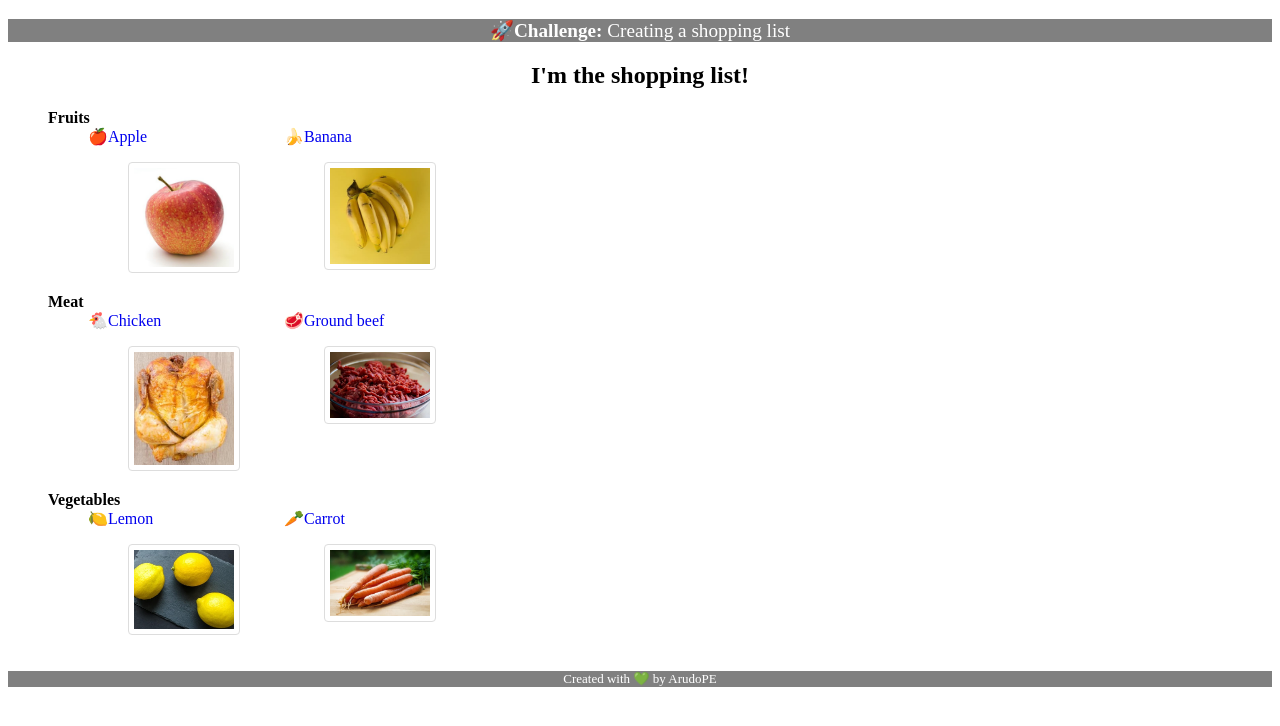
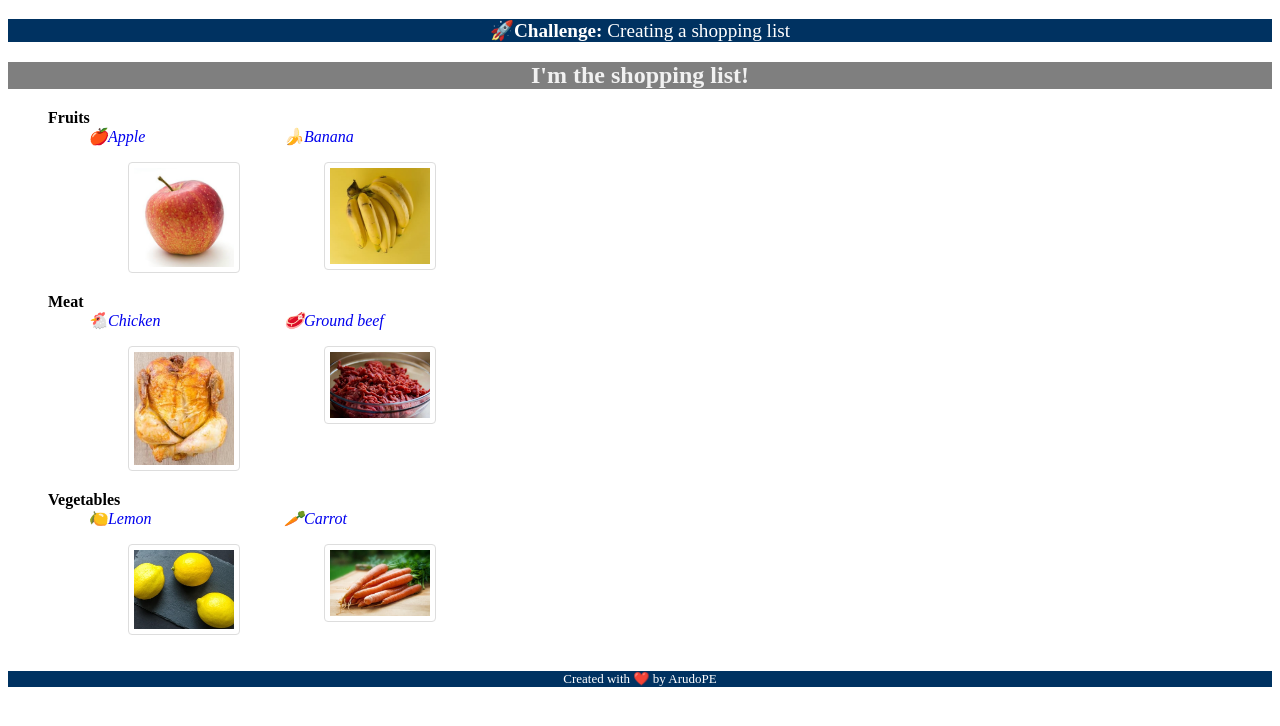
Before and after one commit to ArudoPE/CursoDefinitivodeHTMLyCSS, a plain HTML site: page challenges/shoppingList/index.html in a window 1280 px wide. Drawn offline with Linux system fonts and the light colour scheme.

Commit message:
Update to challenge

```diff
--- a/challenges/shoppingList/css/style.css
+++ b/challenges/shoppingList/css/style.css
@@ -1,5 +1,5 @@
 footer,header{
-    background-color: gray;
+    background-color: rgb(0, 50, 97);
     color:white;
     text-align: center;
 }
@@ -38,3 +38,10 @@ li{
     display: inline-block;
     vertical-align: top;
 }
+#title{
+    background: rgba(0, 0, 0, 0.5);
+    color: #f1f1f1;
+}
+ol{
+    font-style:italic;
+}
--- a/challenges/shoppingList/index.html
+++ b/challenges/shoppingList/index.html
@@ -6,14 +6,14 @@
     <meta name="robots" content="index,follow">
     <meta name="viewport" content="width=device-width, user-scalable=no, initial-scale=1.0, maximum-scale=1.0, minimum-scale=1.0">
     <title>🛒My shopping List</title>
-    <link rel="stylesheet" href="/css/style.css">
+    <link rel="stylesheet" href="/challenges/shoppingList/css/style.css">
 </head>
 <body>
     <header>
             <p><strong>🚀Challenge: </strong>Creating a shopping list</p>
     </header>
     <main>
-        <section>
+        <section id="title">
             <h1>I'm the shopping list!</h1>
         </section>
         <section>
@@ -61,7 +61,7 @@
         </section>
     </main>
     <footer>
-        <p>Created with 💚 by ArudoPE</p>
+        <p>Created with ❤️ by ArudoPE<span></p>
     </footer>
 </body>
 </html>
```
Also changed, not shown: CSS/claseCss/index.html (+6 -1 lines), CSS/claseCss/style.css (added, +16 -0 lines), challenges/shoppingList/images/fb.svg (added), challenges/shoppingList/images/instagram.svg (added), challenges/shoppingList/images/twitter.svg (added), 3 other files.
